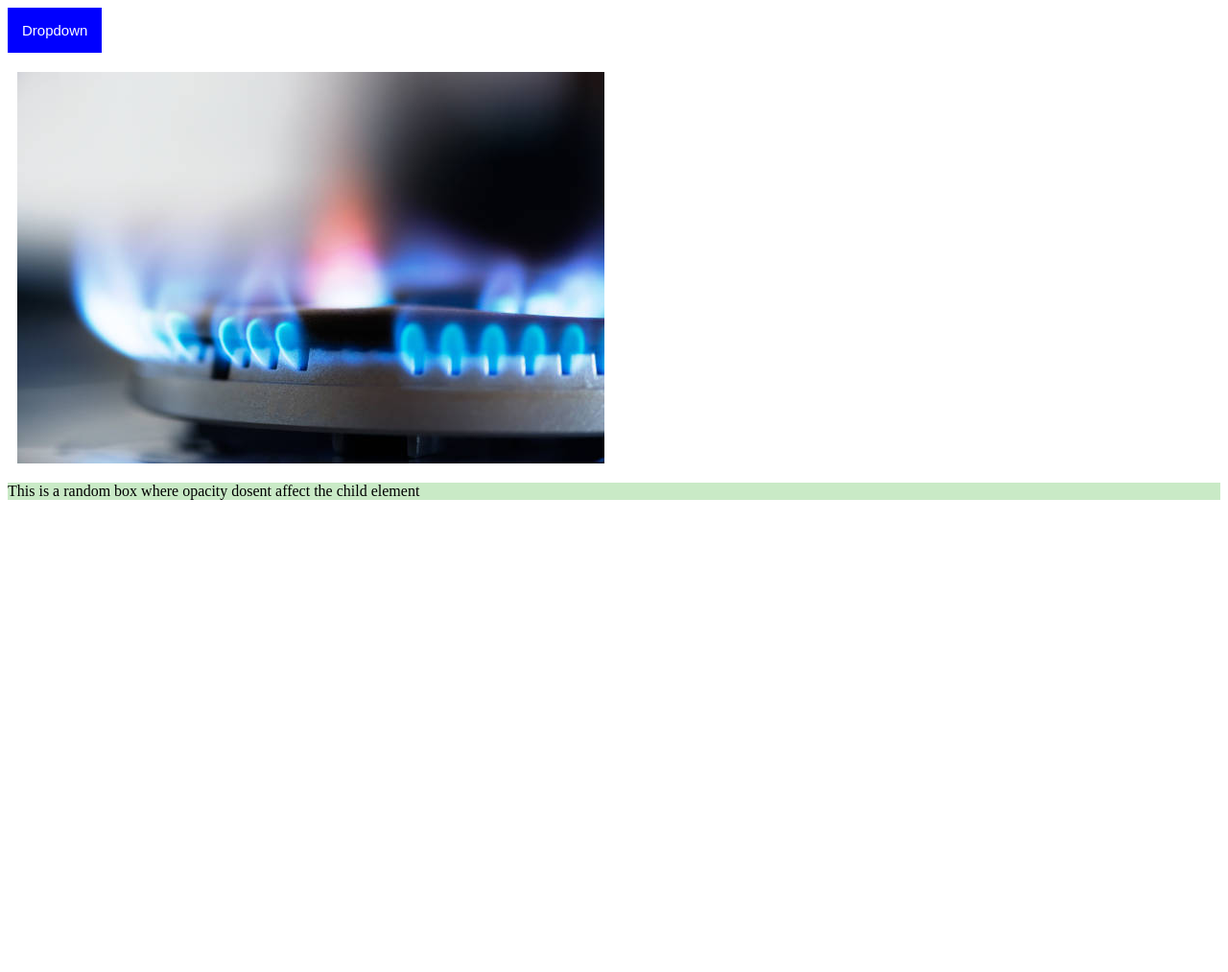
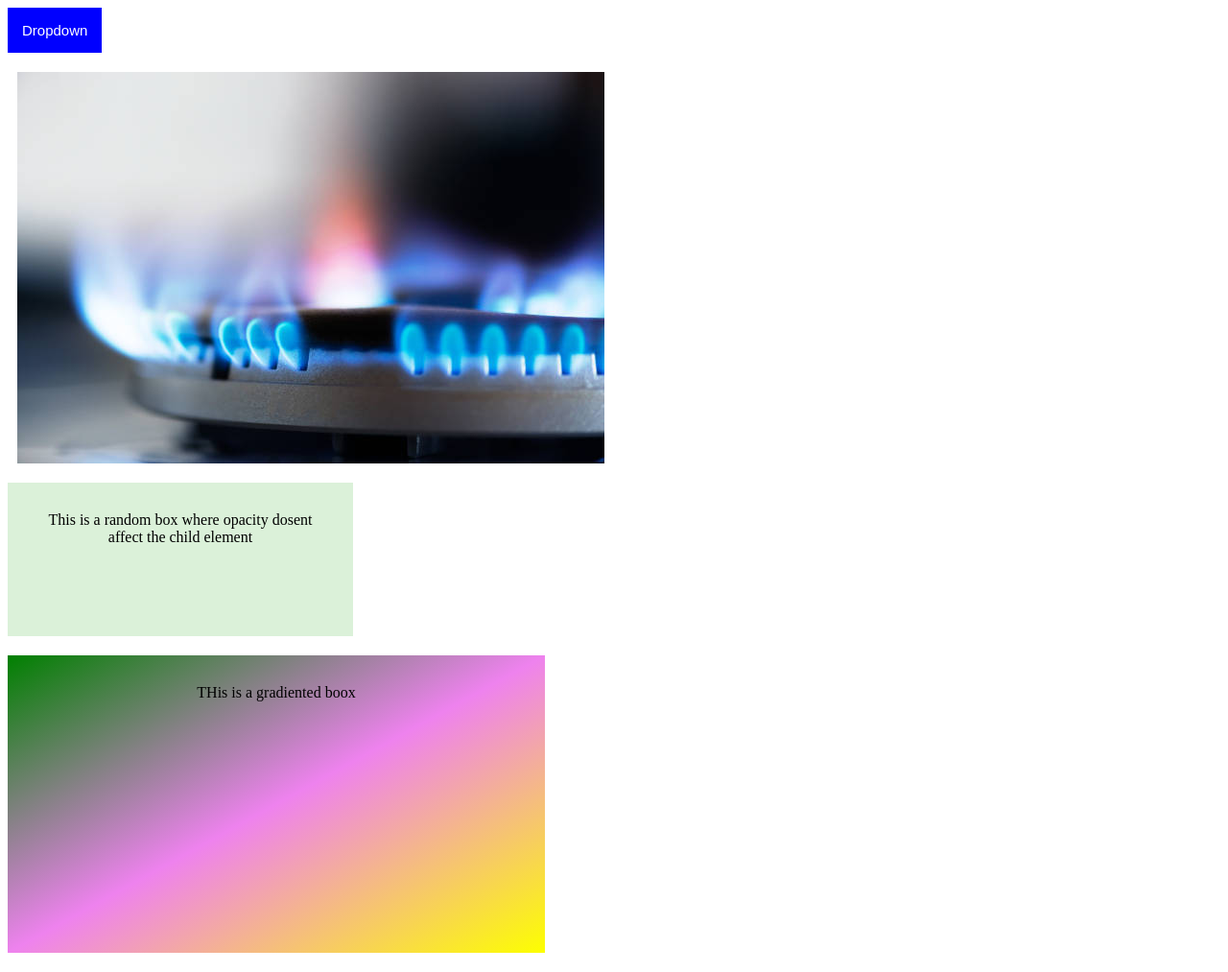
Before and after one commit to Darasco-1/Third-Week, a plain HTML site: page dropdown.html in a window 1280 px wide. Shown: the whole page at 96% size. Before the commit the page ends 800 px from the top, so only its background shows below. Drawn offline with Linux system fonts and the light colour scheme.

```diff
--- a/dropdown.css
+++ b/dropdown.css
@@ -47,6 +47,33 @@
     opacity:0.3;
 }
 
-div{
-    background-color:  rgba(76,185,67,0.3);
+.randombox{
+    background-color:  rgba(76,185,67,0.2);
+    height: 100px;
+    display: block;
+    width: 300px;
+    text-align: center;
+    padding: 30px;
 }
+
+.gradient{
+    /* background-image: linear-gradient(direction or angle, color-stop1, color-stop2); */
+    background-image: linear-gradient(to bottom right,green,violet, rgb(253, 255, 0)) ;
+    display: block;
+    height: 250px;
+    width: 500px;
+    text-align: center;
+    padding: 30px;
+    margin: 20px 0 20px 0;
+}
+
+.gradient1{
+    /* background-image: linear-gradient(direction or angle, color-stop1, color-stop2); */
+    background-image: radial-gradient(green,violet, rgb(253, 255, 0)) ;
+    display: block;
+    height: 250px;
+    width: 500px;
+    text-align: center;
+    padding: 30px;
+    margin: 20px 0 20px 0;
+}
--- a/dropdown.html
+++ b/dropdown.html
@@ -19,8 +19,12 @@
 
     <img src="gas blue flame from gas cooker.jpg" alt=" Blue Flame from Gas">
 
-    <div>
+    <div class="randombox">
         This is a random box where opacity dosent affect the child element
+    </div>
+
+    <div class="gradient">
+        THis is a gradiented boox
     </div>
 </body>
 </html>
```
